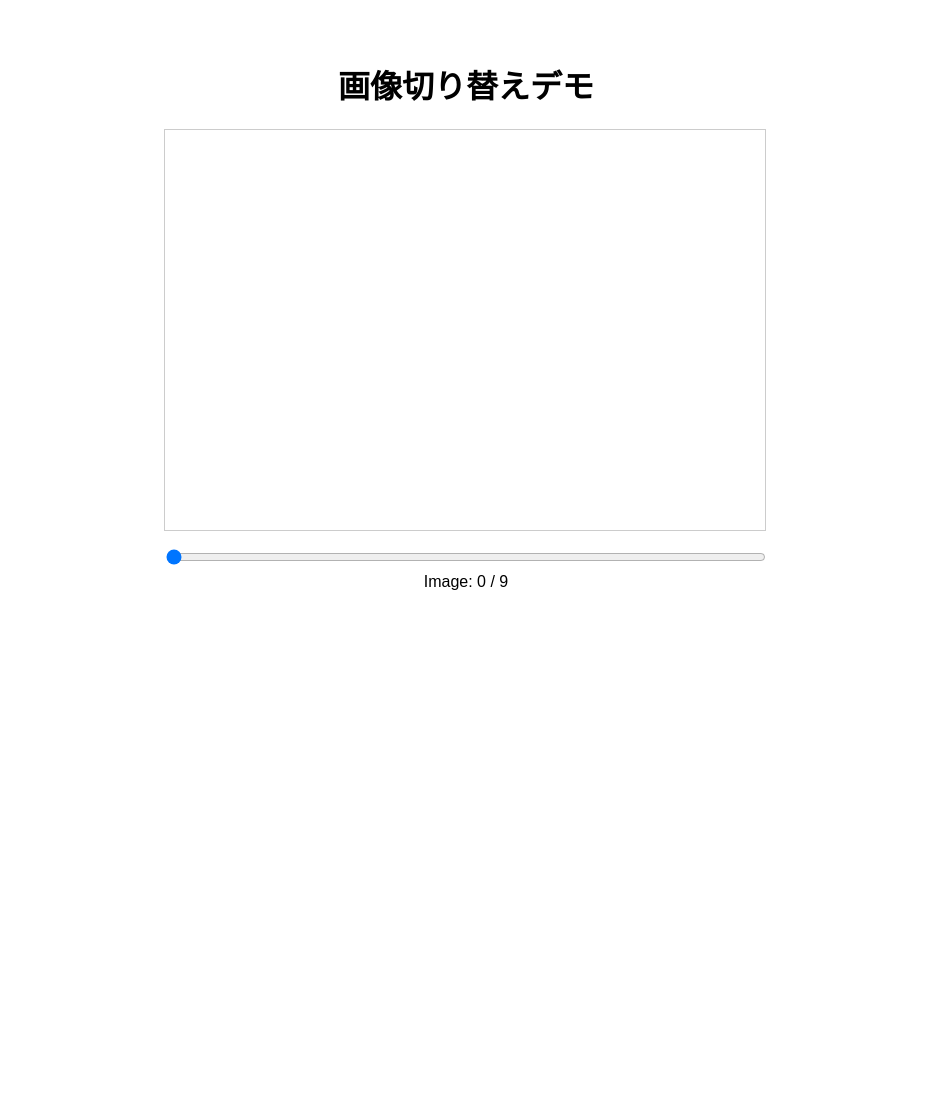
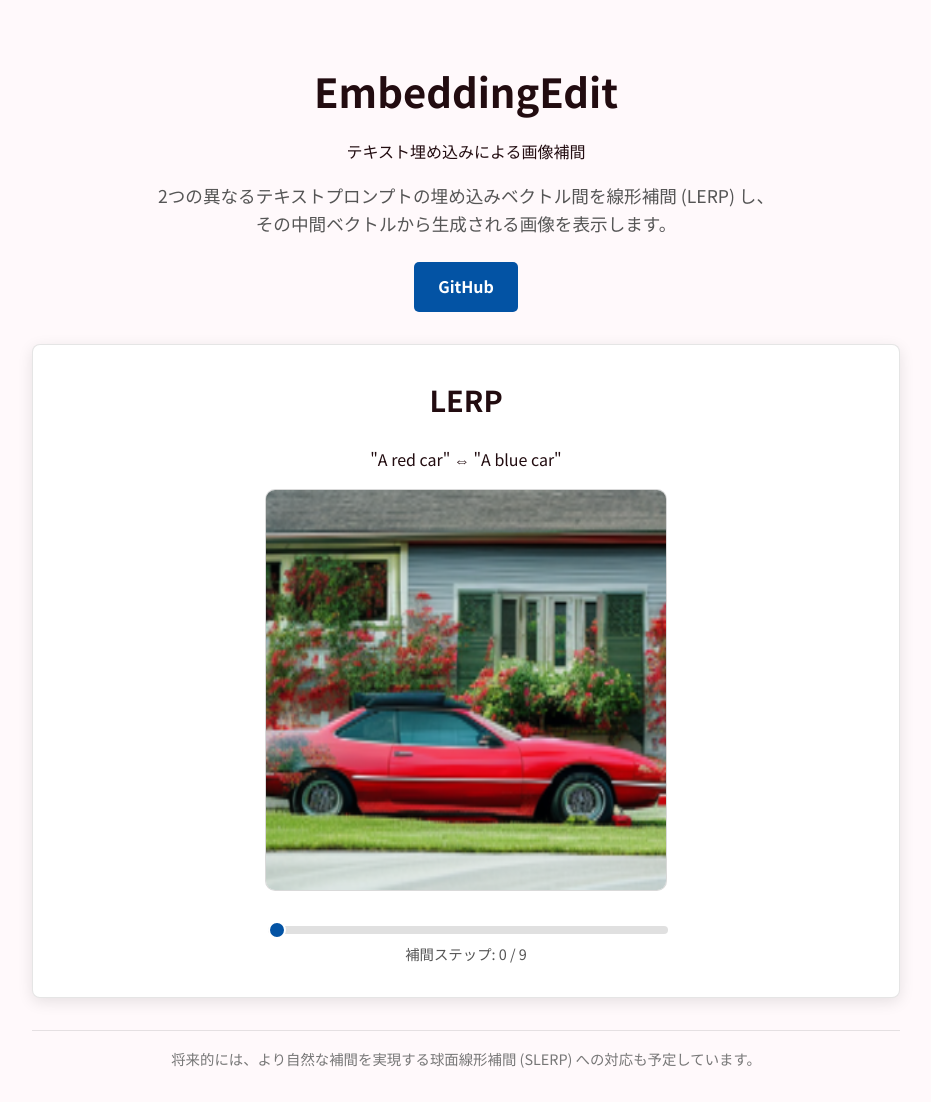
Before and after one commit to thoth000/EmbeddingEdit, a plain HTML site: page website/index.html in a window 1280 px wide. Shown: the whole page, without its empty margins (174-1105 px from the left). Before the commit the page ends 800 px from the top, so only its background shows below. Drawn offline with Linux system fonts and the light colour scheme.

Commit message:
websiteの構築

```diff
--- a/website/index.html
+++ b/website/index.html
@@ -2,17 +2,49 @@
 <html lang="ja">
 <head>
   <meta charset="UTF-8">
-  <title>Image Switcher Demo</title>
+  <meta name="viewport" content="width=device-width, initial-scale=1.0">
+  <title>EmbeddingEdit: 画像補間デモ</title>
+  <link rel="preconnect" href="https://fonts.googleapis.com">
+  <link rel="preconnect" href="https://fonts.gstatic.com" crossorigin>
+  <link href="https://fonts.googleapis.com/css2?family=Noto+Sans+JP:wght@400;700&family=Roboto:wght@400;700&display=swap" rel="stylesheet">
   <link rel="stylesheet" href="style.css">
 </head>
 <body>
-  <h1>画像切り替えデモ</h1>
-  <div class="container">
-    <canvas id="imageCanvas" width="600" height="400"></canvas>
-    <!-- step=1 で整数値のみ -->
-    <input id="slider" type="range" min="0" max="9" step="1" value="0">
-    <div>Image: <span id="indexLabel">0</span> / 9</div>
+  <div class="page-wrapper">
+    <header>
+      <h1>EmbeddingEdit</h1>
+      <p class="page-main-title">テキスト埋め込みによる画像補間</p>
+      <p class="subtitle">
+        2つの異なるテキストプロンプトの埋め込みベクトル間を線形補間 (LERP) し、<br>
+        その中間ベクトルから生成される画像を表示します。
+      </p>
+      <p class="github-link-container">
+        <a href="https://github.com/thoth000/EmbeddingEdit" target="_blank" rel="noopener noreferrer" class="github-button">
+          GitHub
+        </a>
+      </p>
+    </header>
+
+    <main class="demo-container">
+      <h2>LERP</h2>
+      <!-- 変更箇所 -->
+      <p class="interpolation-display">
+        <span>"A red car"</span>
+        <span class="arrow-symbol">⇔</span>
+        <span>"A blue car"</span>
+      </p>
+
+      <canvas id="imageCanvas"></canvas>
+      <div class="slider-container">
+        <input id="slider" type="range" min="0" max="9" step="1" value="0">
+        <div class="slider-label">補間ステップ: <span id="indexLabel">0</span> / 9</div>
+      </div>
+    </main>
+
+    <footer>
+      <p>将来的には、より自然な補間を実現する球面線形補間 (SLERP) への対応も予定しています。</p>
+    </footer>
   </div>
-  <script src="script.js"></script>
+  <script src="scripts.js"></script>
 </body>
 </html>
--- a/website/scripts.js
+++ b/website/scripts.js
@@ -4,12 +4,18 @@ const slider = document.getElementById('slider');
 const indexLabel = document.getElementById('indexLabel');
 
 // 画像ファイル名の配列
-const imagePaths = Array.from({length: 10}, (_, i) => `images/img${i}.jpg`);
+const imagePaths = Array.from({length: 10}, (_, i) => `./images/cars/interp_${i}.png`);
 
 // Imageオブジェクトをまとめて読み込む
 const images = imagePaths.map(path => {
   const img = new Image();
   img.src = path;
+  img.onload = () => {
+    console.log(`Image ${index} loaded successfully: ${path}`);
+  };
+  img.onerror = () => {
+    console.error(`Error loading image ${index}: ${path}`); // エラーハンドリングを追加
+  };
   return img;
 });
 
@@ -24,7 +30,6 @@ Promise.all(images.map(img =>
 // スライダー操作で画像切り替え
 slider.addEventListener('input', () => {
   const idx = +slider.value;
-  indexLabel.textContent = idx;
   drawImage(idx);
 });
 
--- a/website/style.css
+++ b/website/style.css
@@ -1,18 +1,168 @@
+:root {
+  --clr-bg: #FFF9FB;           /* Snow-ish (white) */
+  --clr-primary: #220C10;      /* Licorice (dark text) */
+  --clr-accent: #C52233;       /* Cardinal (red for accents) */
+  --clr-highlight: #0353A4;    /* Sapphire (blue for links/buttons) */
+  --clr-divider: rgba(0, 0, 0, 0.1); /* Divider light */
+  --clr-tag-bg: rgba(0, 0, 0, 0.05); /* Light gray for tags or subtle backgrounds */
+  --clr-card-bg: #ffffff;      /* Card background - pure white or slightly off-white */
+  --clr-card-shadow: rgba(0, 0, 0, 0.1);
+  --clr-button-text: #ffffff;
+}
+
 body {
-  font-family: sans-serif;
+  font-family: 'Noto Sans JP', 'Roboto', sans-serif;
+  background-color: var(--clr-bg);
+  color: var(--clr-primary);
+  margin: 0;
+  padding: 0;
+  line-height: 1.6;
+  display: flex;
+  flex-direction: column;
+  align-items: center;
+  min-height: 100vh;
   text-align: center;
+}
+
+.page-wrapper {
+  width: 100%;
+  max-width: 900px;
+  padding: 2rem 1rem;
+  box-sizing: border-box;
+}
+
+header {
+  margin-bottom: 2rem;
+}
+
+header h1 {
+  font-size: 2.5em;
+  color: var(--clr-primary);
+  margin-bottom: 0.5rem;
+}
+
+header .subtitle {
+  font-size: 1.1em;
+  color: #555; /* 少し濃いめのグレー */
+  margin-bottom: 1.5rem;
+}
+
+.github-link-container {
+  margin-top: 1rem;
+}
+
+.github-button {
+  display: inline-block;
+  background-color: var(--clr-highlight); /* Sapphire blue */
+  color: var(--clr-button-text);
+  padding: 0.75em 1.5em;
+  border-radius: 5px;
+  text-decoration: none;
+  font-weight: bold;
+  transition: background-color 0.3s ease, transform 0.2s ease;
+}
+
+.github-button:hover,
+.github-button:focus {
+  background-color: #024283; /* Darker Sapphire */
+  transform: translateY(-2px);
+  text-decoration: none;
+}
+
+.demo-container {
+  background-color: var(--clr-card-bg);
   padding: 2rem;
+  border-radius: 8px;
+  margin-bottom: 2rem;
+  box-shadow: 0 4px 15px var(--clr-card-shadow);
+  border: 1px solid var(--clr-divider); /* Subtle border */
 }
-.container {
-  position: relative;
-  display: inline-block;
+
+.demo-container h2 {
+  font-size: 1.8em;
+  color: var(--clr-primary);
+  margin-top: 0;
+  margin-bottom: 1.5rem;
 }
+
+.prompt-highlight {
+  color: var(--clr-accent); /* Cardinal red */
+  font-weight: bold;
+}
+
 #imageCanvas {
-  border: 1px solid #ccc;
+  border: 1px solid var(--clr-divider);
   display: block;
-  margin-bottom: 1rem;
+  margin: 0 auto 1.5rem auto;
+  height: 400px;
+  width: 400px;
+  border-radius: 10px;
+  background-color: var(--clr-tag-bg); /* Light gray for loading background */
 }
+
+.slider-container {
+  width: 100%;
+  max-width: 400px;
+  margin: 0 auto;
+}
+
 #slider {
-  width: 600px;
+  width: 100%;
   margin-bottom: .5rem;
+  -webkit-appearance: none;
+  appearance: none;
+  height: 8px;
+  background: #e0e0e0; /* Light gray track */
+  border-radius: 4px;
+  outline: none;
 }
+
+#slider::-webkit-slider-thumb {
+  -webkit-appearance: none;
+  appearance: none;
+  width: 18px;
+  height: 18px;
+  background: var(--clr-highlight); /* Sapphire blue */
+  border-radius: 50%;
+  cursor: pointer;
+  border: 2px solid var(--clr-card-bg); /* Card background for a slight pop */
+  transition: background-color 0.2s ease;
+}
+#slider::-webkit-slider-thumb:hover {
+  background-color: #024283; /* Darker Sapphire */
+}
+
+#slider::-moz-range-thumb {
+  width: 16px;
+  height: 16px;
+  background: var(--clr-highlight);
+  border-radius: 50%;
+  cursor: pointer;
+  border: 2px solid var(--clr-card-bg);
+}
+#slider::-moz-range-thumb:hover {
+  background-color: #024283;
+}
+
+.slider-label {
+  font-size: 0.9em;
+  color: #555;
+}
+
+footer {
+  margin-top: 2rem;
+  padding-top: 1rem;
+  border-top: 1px solid var(--clr-divider);
+  font-size: 0.9em;
+  color: #777; /* Lighter gray for footer text */
+}
+
+footer p {
+  margin: 0;
+}
+
+/* リンクの基本スタイル */
+a {
+  color: var(--clr-highlight); /* Sapphire blue */
+  text-decoration: none;
+}
```
Also changed, not shown: website/images/cars/interp_0.png (added), website/images/cars/interp_1.png (added), website/images/cars/interp_2.png (added), website/images/cars/interp_3.png (added), website/images/cars/interp_4.png (added), website/images/cars/interp_5.png (added), website/images/cars/interp_6.png (added), website/images/cars/interp_7.png (added), website/images/cars/interp_8.png (added), website/images/cars/interp_9.png (added), 2 other files.
